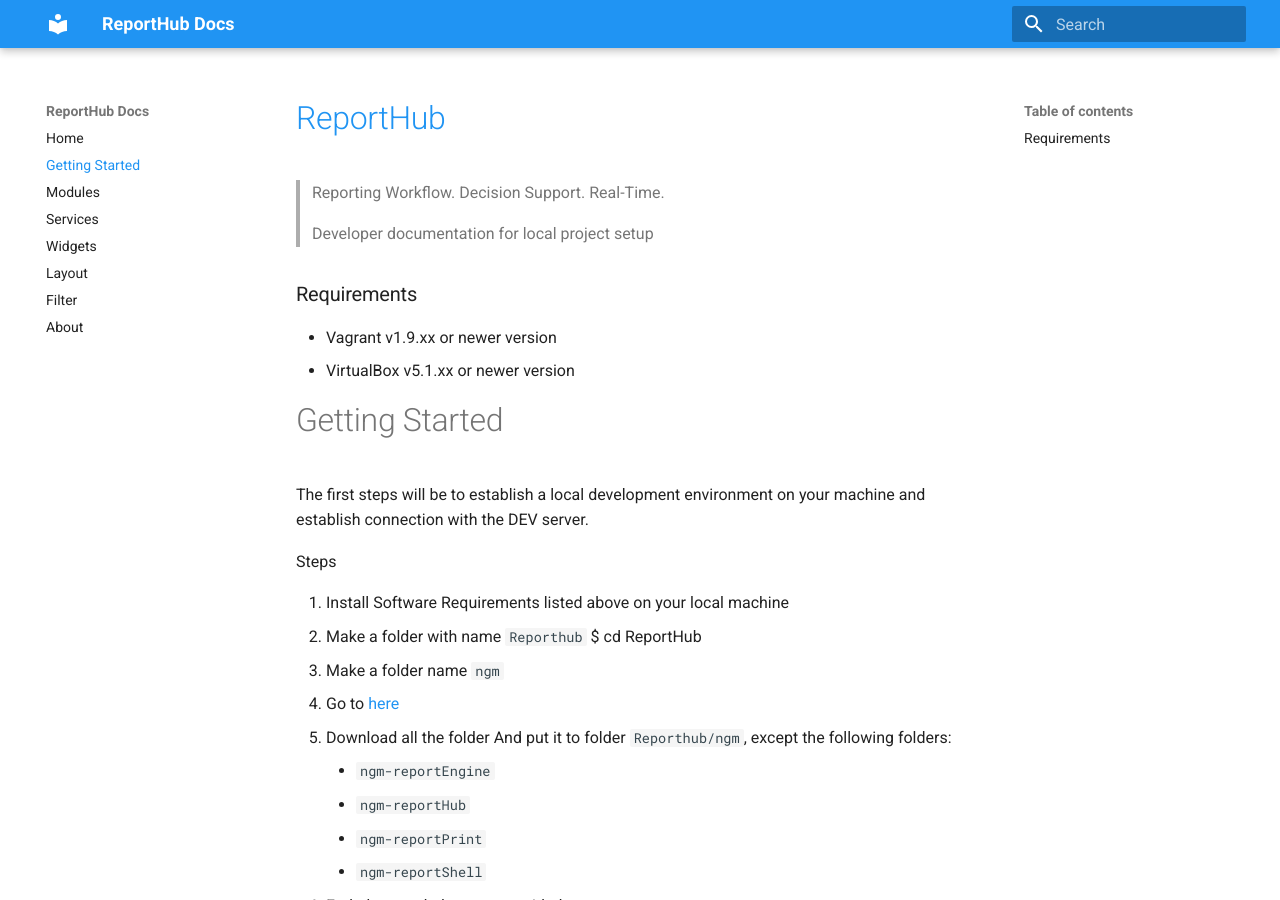
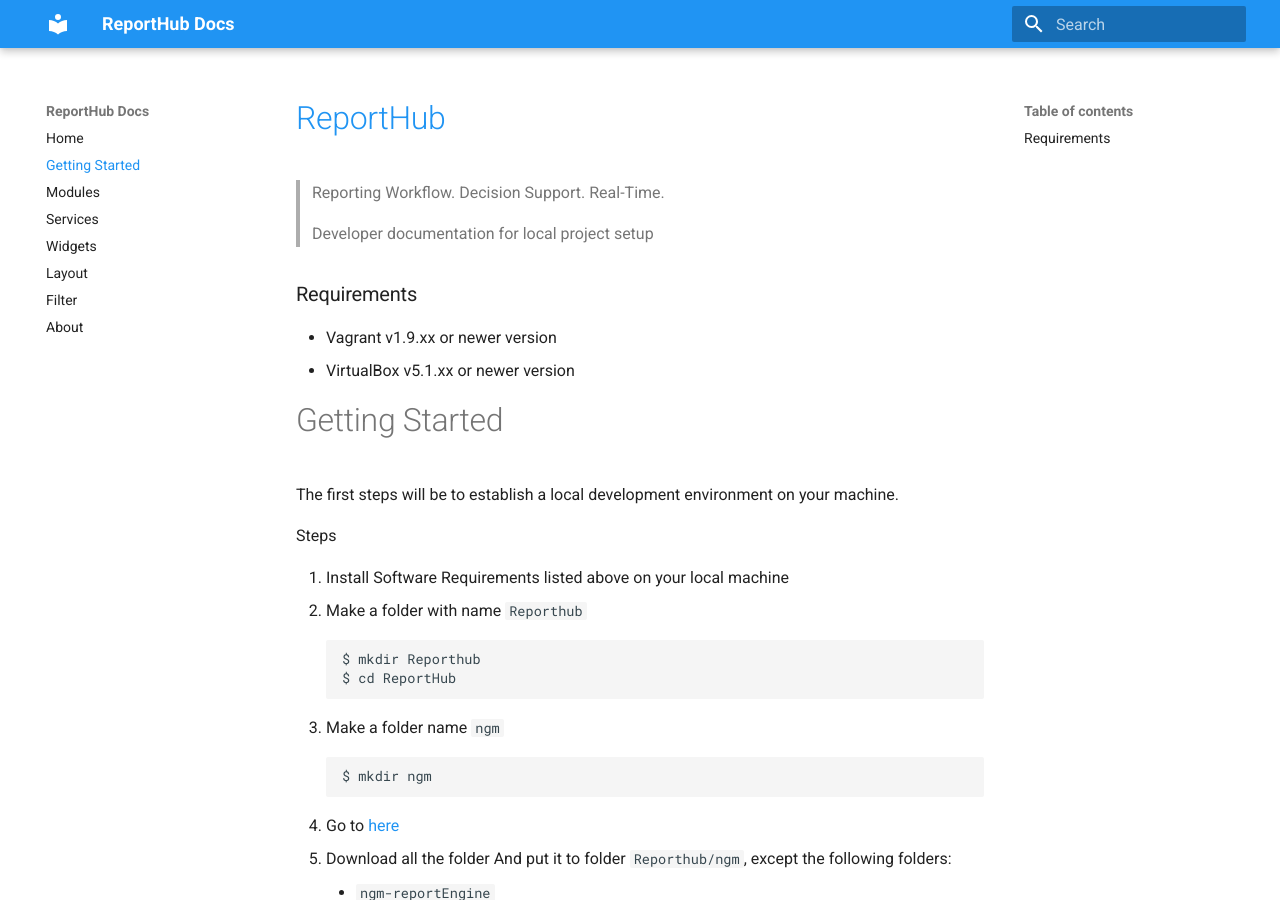
Before and after one commit to iMMAP/ngm-reporthubDocs, an MkDocs documentation site: the page built from docs/start.md, in a window 1280 px wide and 900 px high. Built offline with MkDocs 1.6.1 and Material for MkDocs 9.7.7, drawn with Linux system fonts in a browser that asks for light colours.

Commit message:
update: style in start.md

```diff
--- a/docs/start.md
+++ b/docs/start.md
@@ -12,14 +12,21 @@
 
 # Getting Started
 
-The first steps will be to establish a local development environment on your machine and establish connection with the DEV server.
+The first steps will be to establish a local development environment on your machine.
+<!-- and establish connection with the DEV server. -->
 
 Steps
 
 1. Install Software Requirements listed above on your local machine
 2. Make a folder with name ``Reporthub``
-	$ cd ReportHub
+
+		$ mkdir Reporthub
+		$ cd ReportHub
+
 3. Make a folder name ``ngm``
+
+		$ mkdir ngm
+
 4. Go to [here](https://immap.sharepoint.com/sites/SouthandCentralAsia/Afghanistan%20Library/Forms/AllItems.aspx?id=%2Fsites%2FSouthandCentralAsia%2FAfghanistan%20Library%2FMigration%20from%20Dropbox%5F211109%2FiMMAP%20AF%20Team%20Folder%2FReportHub%2Fngm&viewid=395452ab%2D8406%2D442f%2Db426%2Dbaccbd7d9da9)
 
 5. Download  all the folder And put it to folder ``Reporthub/ngm``, except the following folders:
```
